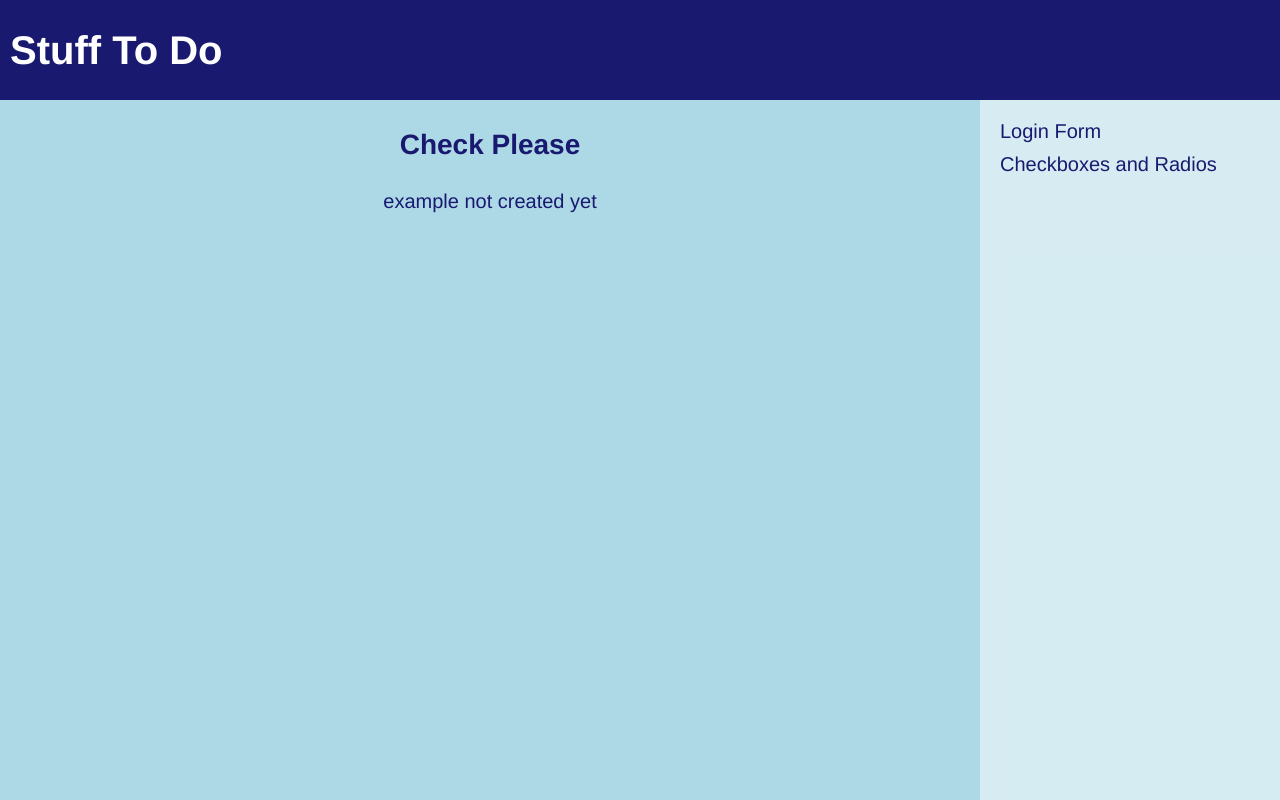
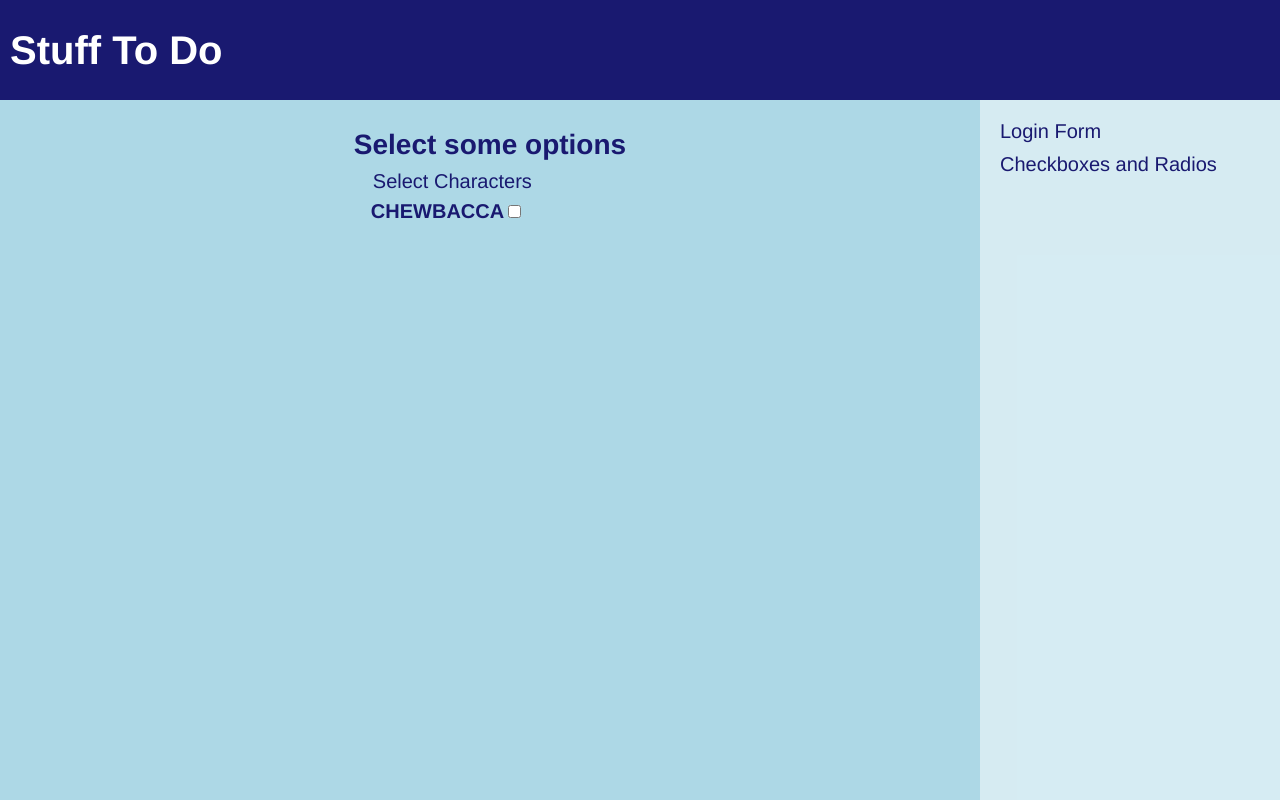
Before and after one commit to khayden73/form-samples, a React (Create React App) app: page /checks in a window 1280 px wide. Built offline with nearby package versions, Linux system fonts and the light colour scheme.

Commit message:
setting up form

```diff
--- a/public/index.html
+++ b/public/index.html
@@ -3,6 +3,7 @@
   <head>
     <meta charset="utf-8" />
 <!--    <link rel="icon" href="%PUBLIC_URL%/favicon.ico" />-->
+    <link rel="shortcut icon" href="%PUBLIC_URL%/smiley.gif" type="image/gif" />
     <meta name="viewport" content="width=device-width, initial-scale=1" />
     <meta name="theme-color" content="#000000" />
     <meta
--- a/src/App.js
+++ b/src/App.js
@@ -3,6 +3,7 @@ import "./App.scss";
 import { PageHeader } from "./components/PageHeader";
 import { SiteNav } from "./components/SiteNav";
 import { LoginForm } from "./components/LoginForm";
+import { OptionsForm } from "./components/OptionsForm";
 
 function App() {
     return (
@@ -15,8 +16,7 @@ function App() {
                             <LoginForm />
                         </Route>
                         <Route path="/checks">
-                            <h2>Check Please</h2>
-                            <p>example not created yet</p>
+                            <OptionsForm />
                         </Route>
                     </Switch>
                 </main>
--- /dev/null
+++ b/src/components/OptionsForm.js
@@ -0,0 +1,20 @@
+export function OptionsForm() {
+    return (
+        <div className="options-form">
+            <header>
+                <h2>Select some options</h2>
+            </header>
+            <form>
+                <section>
+                    <fieldset>
+                        <legend>Select Characters</legend>
+                        <label>
+                            Chewbacca
+                            <input type="checkbox" value="yes" name="question1" checked={false} />
+                        </label>
+                    </fieldset>
+                </section>
+            </form>
+        </div>
+    );
+}
--- /dev/null
+++ b/src/components/form/CheckBox.js
@@ -0,0 +1,3 @@
+export function CheckBox(props) {
+    return <input type="checkbox" name={props.name} value={props.value} />;
+}
```
Also changed, not shown: public/smiley.gif (added).
